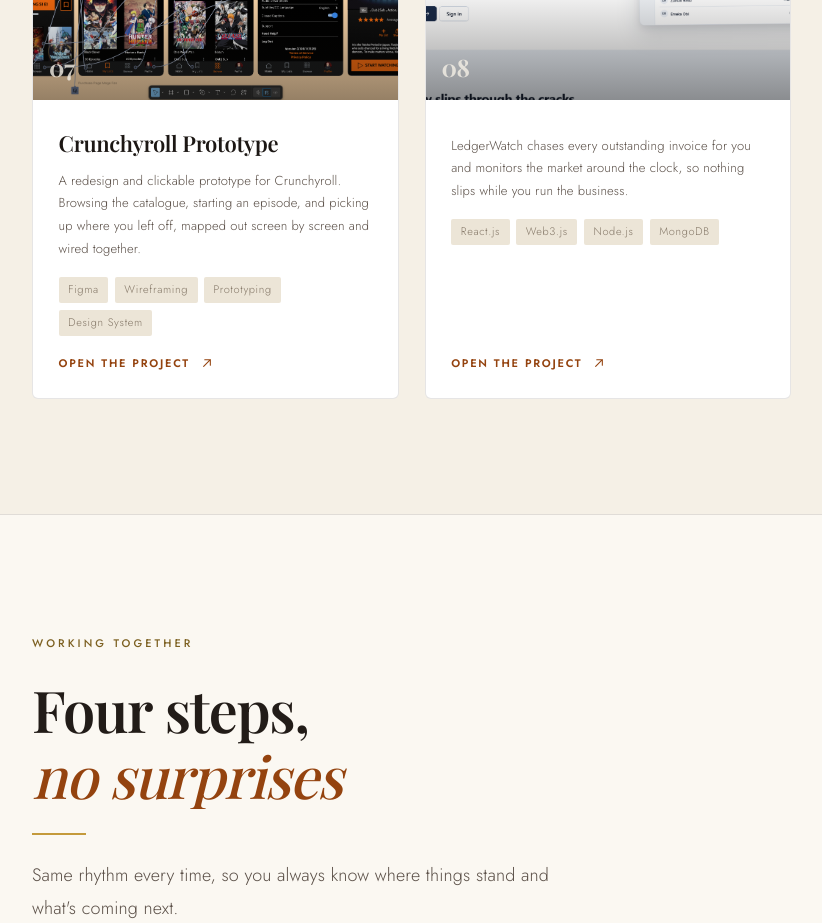
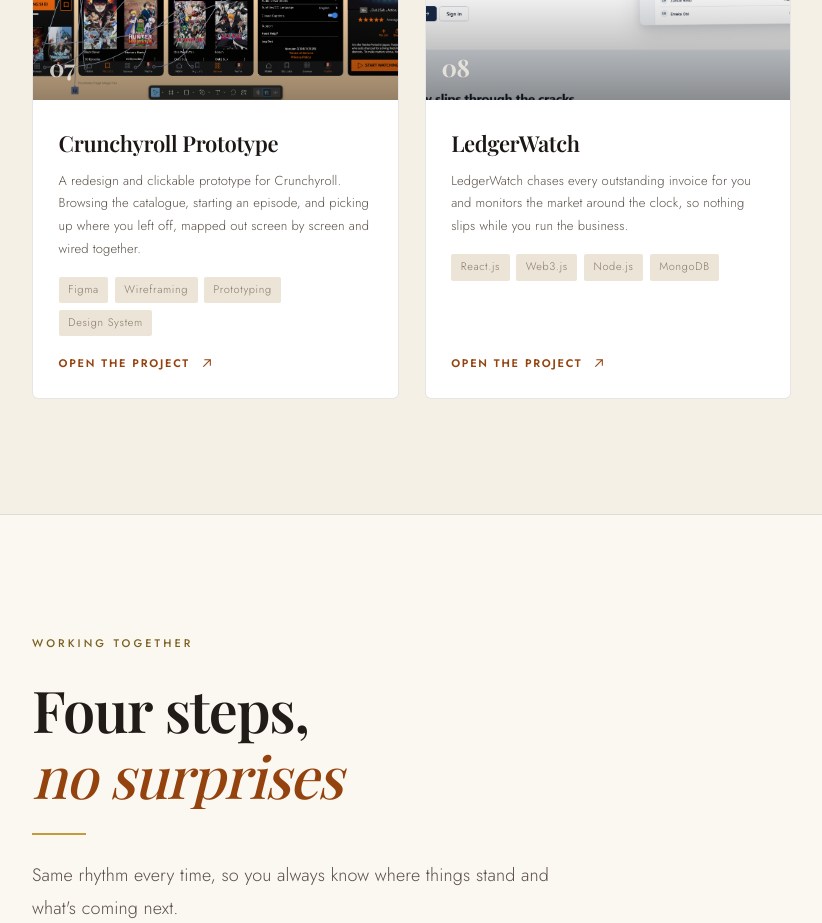
Before and after one commit to GeraldXtra/GeraldXtra.github.io, a React (Vite) app: page / in a window 1280 px wide. Shown: the part 6720-7643 px from the top of the page, without its empty margins (32-854 px from the left). Built offline with nearby package versions, Linux system fonts and the light colour scheme; a web font is replaced by a local one.

Commit message:
Udpated the projects error

```diff
--- a/src/data/projects.js
+++ b/src/data/projects.js
@@ -110,6 +110,7 @@
     index: "08",
     type: "web",
     tagLabel: "Web Dev",
+    title: "LedgerWatch",
     image: ledgerwatch,
     alt: "Ledger Watch landing page.",
     description:
```
Also changed, not shown: 1 other file (tests, documents, lock files or other folders).
